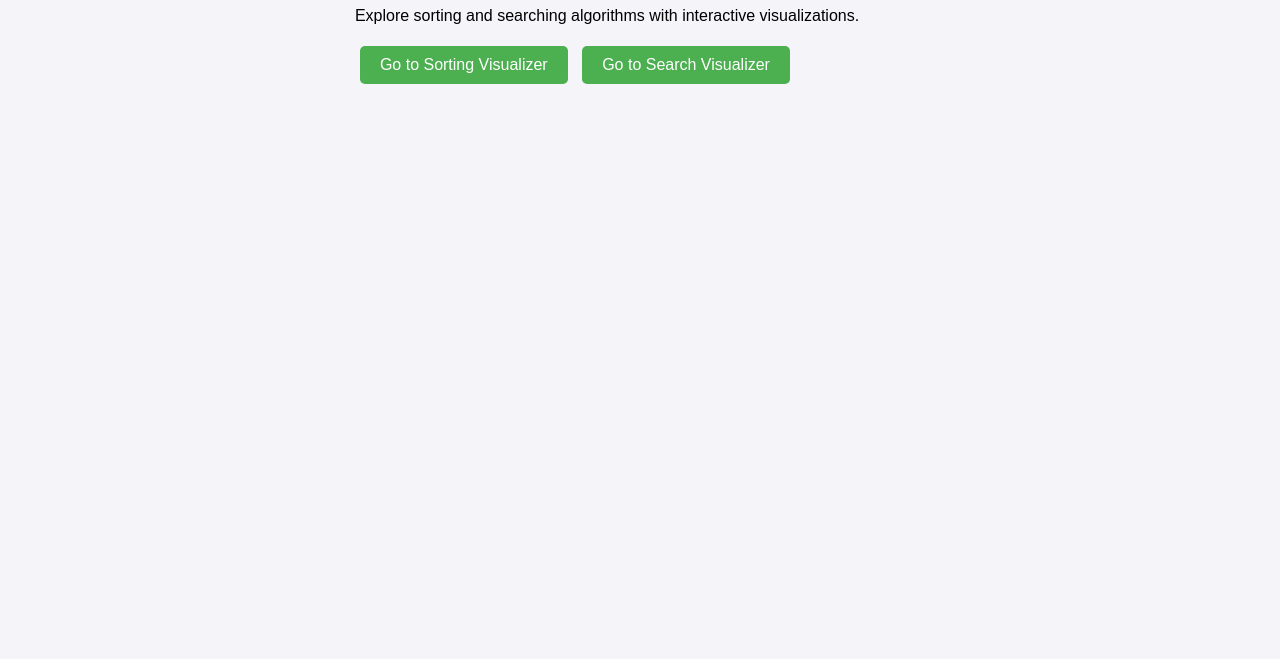
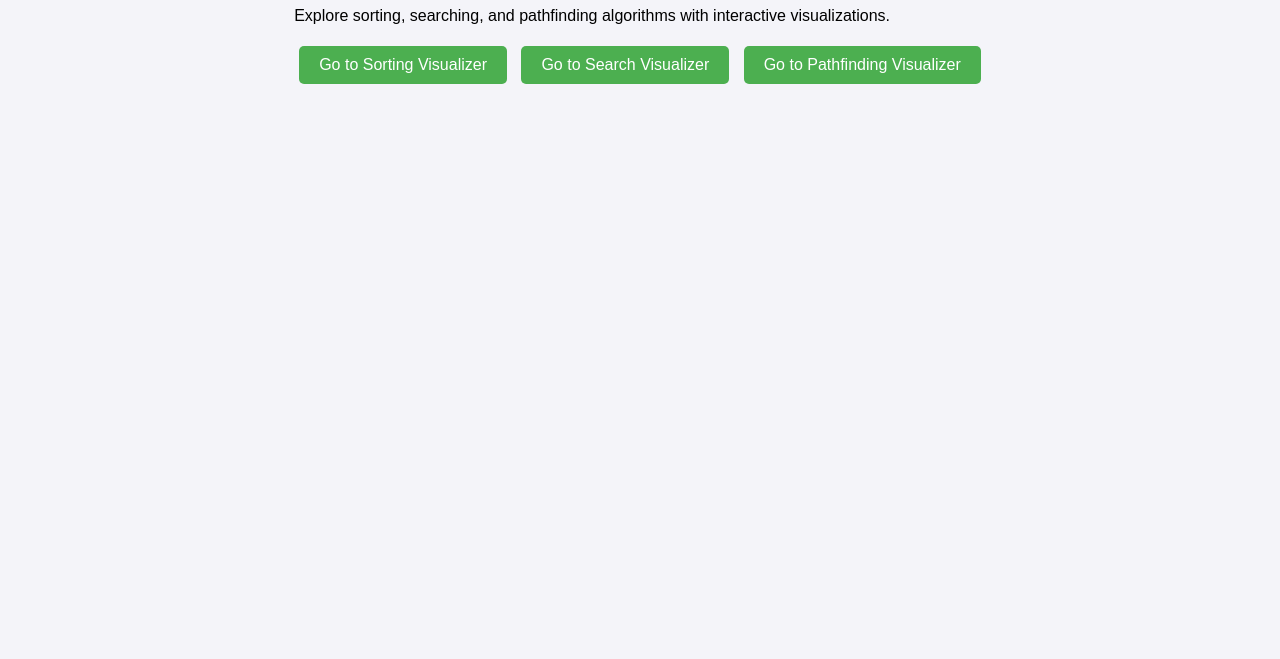
Before and after one commit to Foxshane997/AlgorithmVisual, a website: page views/index.html in a window 1280 px wide. Shown: the part 141-800 px from the top of the page. Drawn offline with Linux system fonts and the light colour scheme.

Commit message:
added route to home page for path algorithms

```diff
--- a/views/index.html
+++ b/views/index.html
@@ -12,6 +12,7 @@
     <link rel="stylesheet" href="/css/sorting.css" />
   </head>
   <body>
+
     <nav class="navbar">
       <div class="logo">
         <img src="/assets/images/neural-24px-Becris-flaticon.png" alt="Logo" />
@@ -27,10 +28,9 @@
       </div>
     </nav>
 
-    <!-- Hero Section -->
     <div class="hero">
       <h1>Welcome to the Algorithms Visualizer</h1>
-      <p>Explore sorting and searching algorithms with interactive visualizations.</p>
+      <p>Explore sorting, searching, and pathfinding algorithms with interactive visualizations.</p>
       <div class="hero-buttons">
         <a href="/sorting">
           <button class="btn">Go to Sorting Visualizer</button>
@@ -38,10 +38,10 @@
         <a href="/search">
           <button class="btn">Go to Search Visualizer</button>
         </a>
+        <a href="/pathfinding">
+          <button class="btn">Go to Pathfinding Visualizer</button>
+        </a>
       </div>
     </div>
-
-    <!-- Add any necessary script -->
-    <!-- <script src="/js/landing.js"></script> -->
   </body>
 </html>
```
